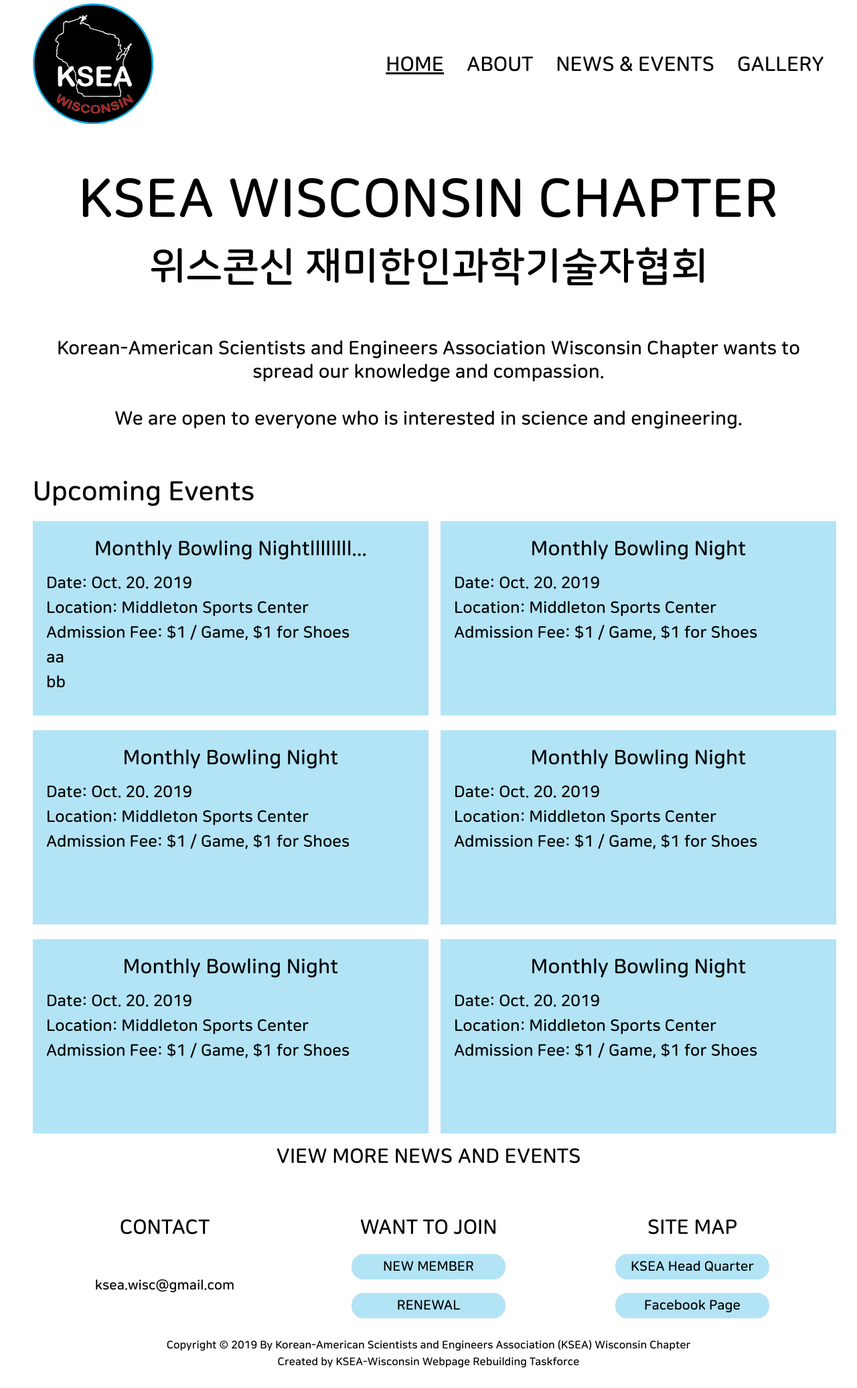
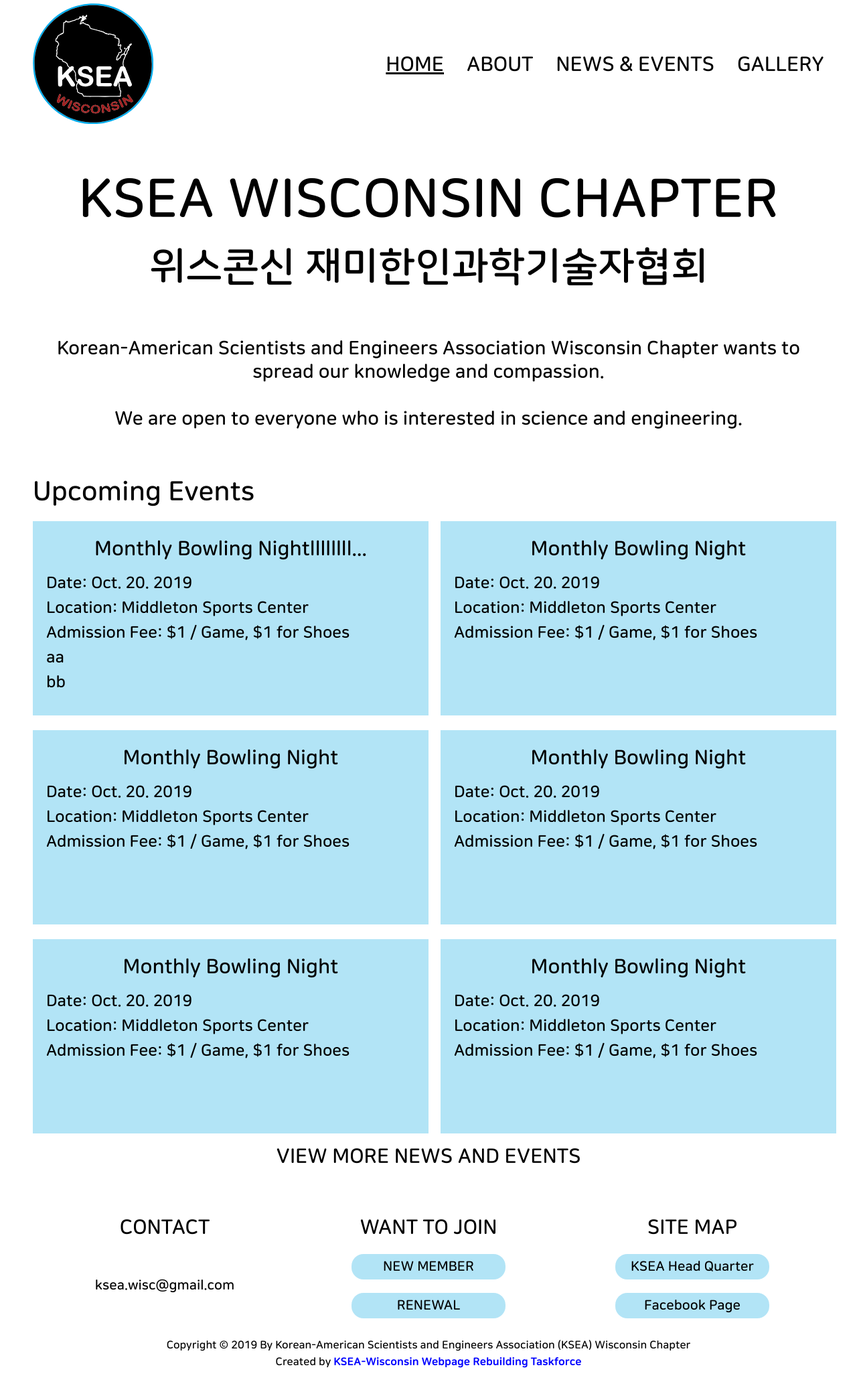
Before and after one commit to KSEAWisconsin/kseawisconsin.github.io, a Jekyll site: the page built from index.html, in a window 1280 px wide. Shown: the whole page at 67% size. Built offline with Jekyll 4.4.1, drawn with Linux system fonts in a browser that asks for light colours.

Commit message:
BugFix: Color and Weight of Taskforce Link

```diff
--- a/_includes/footer.html
+++ b/_includes/footer.html
@@ -11,7 +11,7 @@
   </div>
   <div class="copyright">
     <p>Copyright © 2019 By Korean-American Scientists and Engineers Association (KSEA) Wisconsin Chapter</p>
-    <p><a href = "{{ site.baseurl }}/taskforce">Created by KSEA-Wisconsin Webpage Rebuilding Taskforce</a></p>
+    <p>Created by <a href = "{{ site.baseurl }}/taskforce" class = "taskforce">KSEA-Wisconsin Webpage Rebuilding Taskforce</a></p>
   </div>
 </div>
 <div class = "mobile">
@@ -29,6 +29,6 @@
   </div>
   <div class="copyright">
     <p>Copyright © 2019 By Korean-American Scientists and Engineers Association (KSEA) Wisconsin Chapter</p>
-    <p><a href = "{{ site.baseurl }}/taskforce">Created by KSEA-Wisconsin Webpage Rebuilding Taskforce</a></p>
+    <p>Created by <a href = "{{ site.baseurl }}/taskforce" class = "taskforce">KSEA-Wisconsin Webpage Rebuilding Taskforce</a></p>
   </div>
 </div>
--- a/_sass/KSEAWeb.scss
+++ b/_sass/KSEAWeb.scss
@@ -220,6 +220,10 @@
         margin-top: 6px;
         margin-bottom: 6px;
       }
+      .taskforce {
+        color: blue;
+        font-weight: 800;
+      }
       padding-top: 5px;
       font-weight: 700;
       text-align: center;
@@ -289,6 +293,10 @@
         p {
           margin-top: 7px;
           margin-bottom: 7px;
+        }
+        .taskforce {
+          color: blue;
+          font-weight: 800;
         }
         font-weight: 700;
         text-align: center;
```
